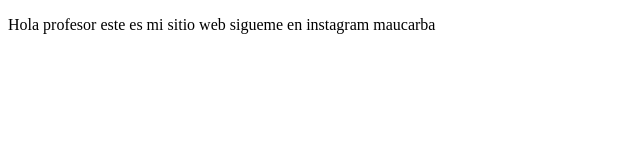
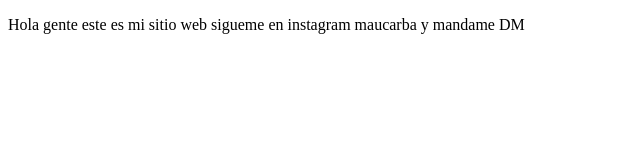
Before and after one commit to maucarba123/peroyectoDemoCursoPrework, a plain HTML site: page index.html in a window 1280 px wide. Shown: the whole page, without its empty margins (0-640 px from the left). Drawn offline with Linux system fonts and the light colour scheme.

Commit message:
cambios agregamos mandar mensaje

```diff
--- a/index.html
+++ b/index.html
@@ -10,8 +10,8 @@
 </head>
 <body>
     <p>
-    Hola profesor este es mi sitio web
-    sigueme en instagram maucarba
+    Hola gente este es mi sitio web
+    sigueme en instagram maucarba y mandame DM
     </p>
 
 </body>
```
